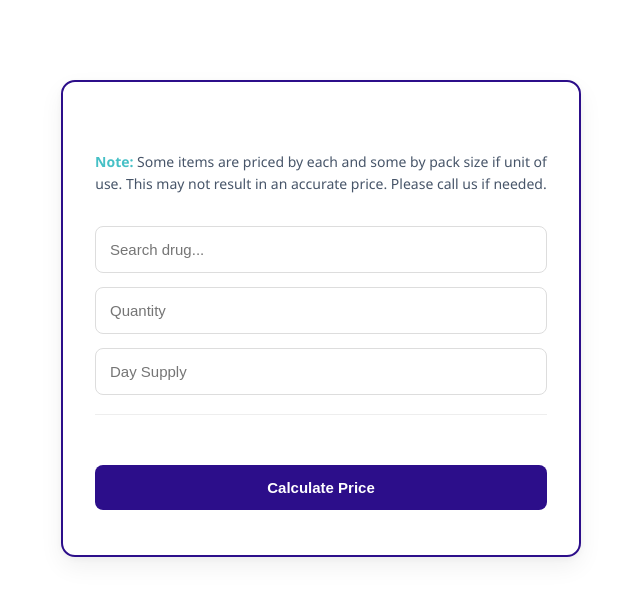
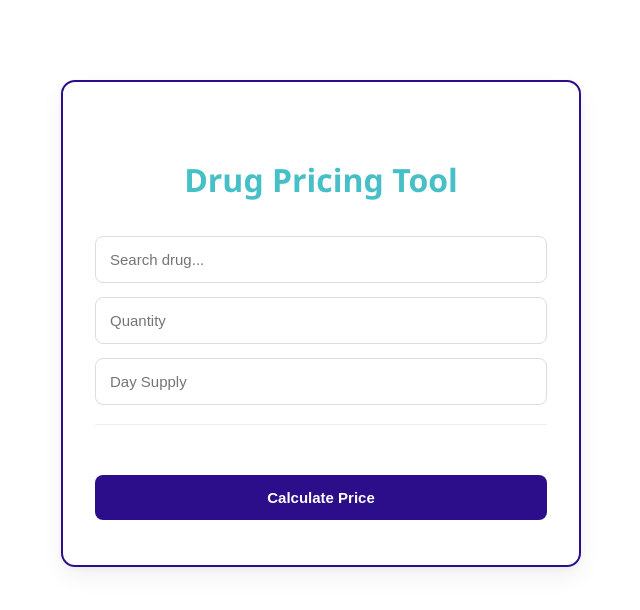
Before and after one commit to CamFinch/FarmingtonFamilyPharmacyPricing, a website: page public/index.html in a window 1280 px wide. Shown: the whole page, without its empty margins (319-959 px from the left). Drawn offline with Linux system fonts and the light colour scheme.

Commit message:
commited

```diff
--- a/public/index.html
+++ b/public/index.html
@@ -8,9 +8,7 @@
 
 <style>
 
-*{
-box-sizing:border-box;
-}
+*{ box-sizing:border-box; }
 
 body{
 margin:0;
@@ -23,287 +21,193 @@ min-height:100vh;
 }
 
 .container{
-
 width:100%;
 max-width:520px;
-
 margin:80px auto;
-
 padding:55px 32px 45px 32px;
 
 background:white;
-
 border-radius:14px;
-
 border:2px solid #2C0E8A;
 
 box-shadow:
 0 10px 25px rgba(0,0,0,0.06),
 0 2px 6px rgba(0,0,0,0.04);
-
 }
 
+/* HEADER */
 .header{
-
 text-align:center;
-
-margin-bottom:30px;
-
+margin-bottom:35px;
 }
 
-.note-text{
-
-font-size:14px;
-
-color:#475569;
-
-line-height:1.6;
-
+.main-title{
+font-size:32px;
+font-weight:700;
+color:#46C0C6;
 }
 
-.note-label{
-
-color:#46C0C6;
-
-font-weight:600;
-
-}
-
+/* INPUTS */
 input{
-
 width:100%;
-
 padding:14px;
-
 margin-bottom:14px;
 
 border-radius:8px;
-
 border:1px solid #ddd;
 
 font-size:15px;
-
 }
 
 input:focus{
-
 outline:none;
-
 border-color:#46C0C6;
-
 box-shadow:0 0 0 3px rgba(70,192,198,0.25);
-
 }
 
+/* BUTTON */
 button.main-btn{
-
 width:100%;
-
 padding:14px;
 
 border-radius:8px;
-
 border:none;
 
 font-size:15px;
-
 font-weight:600;
 
 background:#2C0E8A;
-
 color:white;
 
 cursor:pointer;
-
 margin-top:10px;
-
 }
 
 button.main-btn:hover{
-
 background:#1f0667;
-
 }
 
+/* DRUG LIST */
 .drug-list{
-
 margin-top:5px;
-
 border-top:1px solid #eee;
-
 }
 
 .drug-item{
-
 padding:12px;
-
 border-bottom:1px solid #f1f1f1;
-
 cursor:pointer;
-
 font-size:14px;
-
 transition:background 0.2s ease;
-
 }
 
 .drug-item:hover{
-
 background:#eefcfc;
-
 }
 
+/* PAGINATION */
 .pagination{
-
 display:flex;
-
 justify-content:space-between;
-
 align-items:center;
 
 margin-top:15px;
-
 margin-bottom:25px;
 
 font-size:14px;
-
 }
 
 .pagination button{
-
 padding:6px 12px;
-
 font-size:13px;
 
 border:none;
-
 border-radius:6px;
 
 background:#46C0C6;
-
 color:white;
 
 cursor:pointer;
-
 }
 
 .pagination button:disabled{
-
 background:#ccc;
-
 cursor:not-allowed;
-
 }
 
+/* ANIMATION */
 .fade-enter{
-
 opacity:0;
-
 transform:translateY(8px);
-
 }
 
 .fade-enter-active{
-
 opacity:1;
-
 transform:translateY(0);
-
 transition:opacity 250ms ease, transform 250ms ease;
-
 }
 
 .fade-exit{
-
 opacity:1;
-
 transform:translateY(0);
-
 }
 
 .fade-exit-active{
-
 opacity:0;
-
 transform:translateY(8px);
-
 transition:opacity 200ms ease, transform 200ms ease;
-
 }
 
+/* SPINNER */
 .spinner{
-
 border:4px solid #f3f3f3;
-
 border-top:4px solid #2C0E8A;
-
 border-radius:50%;
-
 width:36px;
-
 height:36px;
-
 animation:spin 1s linear infinite;
-
 margin:30px auto;
-
 }
 
 @keyframes spin{
-
 0%{transform:rotate(0deg);}
 100%{transform:rotate(360deg);}
-
 }
 
+/* RESULT */
 .result-card{
-
 margin-top:25px;
-
 padding:22px;
-
 border-radius:10px;
-
 background:#f9fafc;
-
 text-align:center;
-
 }
 
 .price{
-
 font-size:32px;
-
 font-weight:700;
-
 color:#2C0E8A;
-
 margin-top:10px;
-
 }
 
 .error{
-
 color:#b91c1c;
-
 background:#fee2e2;
-
 padding:14px;
-
 border-radius:8px;
-
 margin-top:20px;
-
 font-size:14px;
-
 }
 
+/* MOBILE */
 @media(max-width:480px){
-
 .container{
 margin:40px auto;
 }
 
+.main-title{
+font-size:24px;
+}
 }
 
 </style>
@@ -314,13 +218,7 @@ margin:40px auto;
 <div class="container">
 
 <div class="header">
-
-<p class="note-text">
-<span class="note-label">Note:</span>
-Some items are priced by each and some by pack size if unit of use.
-This may not result in an accurate price. Please call us if needed.
-</p>
-
+<h1 class="main-title">Drug Pricing Tool</h1>
 </div>
 
 <input id="drugName" placeholder="Search drug..." />
@@ -328,12 +226,9 @@ This may not result in an accurate price. Please call us if needed.
 <input id="daySupply" type="number" placeholder="Day Supply" />
 
 <div id="searchResults" class="drug-list"></div>
-
 <div id="pagination" class="pagination"></div>
 
-<button class="main-btn" onclick="calculateUAC()">
-Calculate Price
-</button>
+<button class="main-btn" onclick="calculateUAC()">Calculate Price</button>
 
 <div id="results"></div>
 
@@ -342,7 +237,6 @@ Calculate Price
 <script>
 
 let debounceTimer;
-
 let selectedDrugId=null;
 let selectedDrugName=null;
 
@@ -352,12 +246,7 @@ let currentPage=1;
 const pageSize=5;
 
 function formatCurrency(value){
-
-return new Intl.NumberFormat("en-US",{
-style:"currency",
-currency:"USD"
-}).format(value);
-
+return new Intl.NumberFormat("en-US",{style:"currency",currency:"USD"}).format(value);
 }
 
 document.getElementById("drugName").addEventListener("input",function(){
@@ -370,11 +259,9 @@ clearTimeout(debounceTimer);
 const query=this.value;
 
 if(query.length<2){
-
 document.getElementById("searchResults").innerHTML="";
 document.getElementById("pagination").innerHTML="";
 return;
-
 }
 
 debounceTimer=setTimeout(()=>{
@@ -389,28 +276,18 @@ const seen=new Set();
 
 allDrugs=data
 .filter(drug=>{
-
 if((drug.controlledSchedule??0)>=2)return false;
-
 if(drug.isOTC===true)return false;
-
 return true;
-
 })
 .filter(drug=>{
-
 const key=`${drug.name}-${drug.dosageForm}-${drug.doseForm}`;
-
 if(seen.has(key))return false;
-
 seen.add(key);
-
 return true;
-
 });
 
 currentPage=1;
-
 renderPage();
 
 });
@@ -441,13 +318,10 @@ resultsDiv.innerHTML="";
 pageItems.forEach(drug=>{
 
 const item=document.createElement("div");
-
 item.className="drug-item";
-
 item.textContent=drug.name;
 
 item.onclick=()=>{
-
 selectedDrugId=drug.id;
 selectedDrugName=drug.name;
 
@@ -455,7 +329,6 @@ document.getElementById("drugName").value=drug.name;
 
 resultsDiv.innerHTML="";
 paginationDiv.innerHTML="";
-
 };
 
 resultsDiv.appendChild(item);
@@ -465,7 +338,6 @@ resultsDiv.appendChild(item);
 resultsDiv.classList.remove("fade-exit","fade-exit-active");
 
 resultsDiv.classList.add("fade-enter");
-
 requestAnimationFrame(()=>{
 resultsDiv.classList.add("fade-enter-active");
 });
@@ -479,23 +351,18 @@ resultsDiv.classList.remove("fade-enter","fade-enter-active");
 paginationDiv.innerHTML="";
 
 if(totalPages>1){
-
 paginationDiv.innerHTML=`
 <button onclick="changePage(-1)" ${currentPage===1?"disabled":""}>Previous</button>
 <span>Page ${currentPage} of ${totalPages}</span>
 <button onclick="changePage(1)" ${currentPage===totalPages?"disabled":""}>Next</button>
 `;
-
 }
 
 }
 
 function changePage(direction){
-
 currentPage+=direction;
-
 renderPage();
-
 }
 
 async function calculateUAC(){
@@ -506,32 +373,23 @@ const days=document.getElementById("daySupply").value;
 const resultsDiv=document.getElementById("results");
 
 if(!selectedDrugId){
-
 resultsDiv.innerHTML=`<div class="error">Please select a drug from the list.</div>`;
 return;
-
 }
 
 if(!qty||!days){
-
 resultsDiv.innerHTML=`<div class="error">Enter quantity and day supply.</div>`;
 return;
-
 }
 
 resultsDiv.innerHTML=`<div class="spinner"></div>`;
 
-const response=await fetch(
-`/calculate?drugId=${selectedDrugId}&drugQty=${qty}&daySupply=${days}`
-);
-
+const response=await fetch(`/calculate?drugId=${selectedDrugId}&drugQty=${qty}&daySupply=${days}`);
 const data=await response.json();
 
 if(!response.ok||data.error){
-
 resultsDiv.innerHTML=`<div class="error">${data.error||"An error occurred."}</div>`;
 return;
-
 }
 
 const formattedPrice=formatCurrency(data);
```
